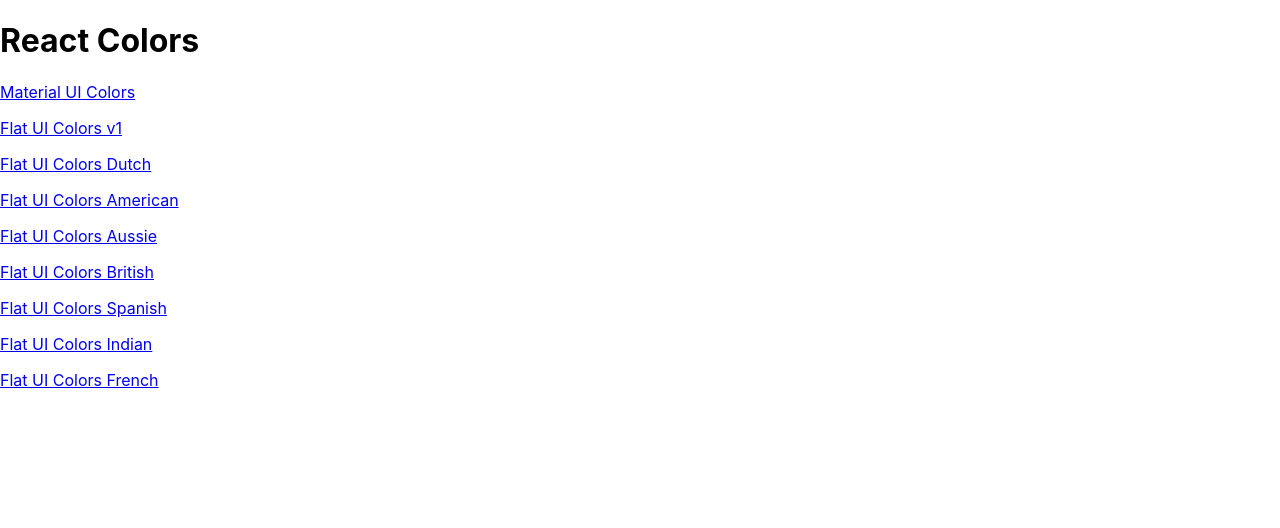
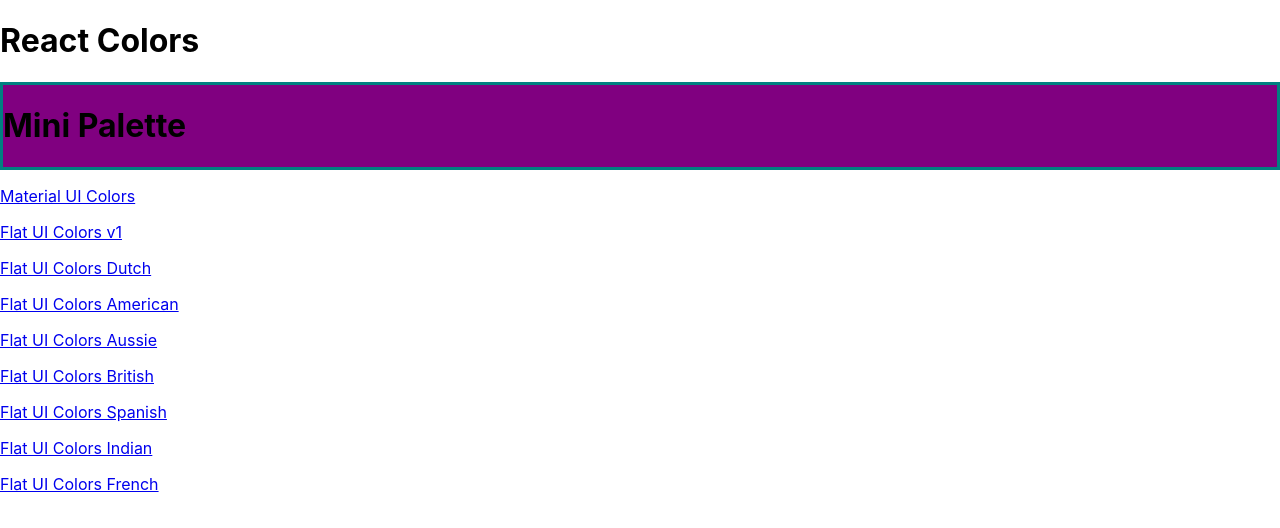
Before and after one commit to zenakent/color-app, a React (Create React App) app: page / in a window 1280 px wide. Shown: the top 528 px of the page. Built offline with nearby package versions, Linux system fonts and the light colour scheme.

Commit message:
added withStyles from material-ui with demo styles

```diff
--- a/package.json
+++ b/package.json
@@ -5,6 +5,7 @@
   "dependencies": {
     "@material-ui/core": "^4.9.7",
     "@material-ui/icons": "^4.9.1",
+    "@material-ui/styles": "^4.9.6",
     "@testing-library/jest-dom": "^4.2.4",
     "@testing-library/react": "^9.5.0",
     "@testing-library/user-event": "^7.2.1",
--- /dev/null
+++ b/src/component/MiniPalette.jsx
@@ -0,0 +1,20 @@
+import React from 'react';
+import { withStyles } from '@material-ui/styles';
+
+const styles = {
+	main: {
+		backgroundColor: 'purple',
+		border: '3px solid teal'
+	}
+};
+
+function MiniPalette(props) {
+	const { classes } = props;
+	return (
+		<div className={classes.main}>
+			<h1>Mini Palette</h1>
+		</div>
+	);
+}
+
+export default withStyles(styles)(MiniPalette);
--- a/src/component/PaletteList.jsx
+++ b/src/component/PaletteList.jsx
@@ -1,5 +1,7 @@
 import React, { Component } from 'react';
 import { Link } from 'react-router-dom';
+
+import MiniPalette from './MiniPalette';
 
 export default class PaletteList extends Component {
 	render() {
@@ -7,11 +9,10 @@
 		return (
 			<div>
 				<h1>React Colors</h1>
-				{palettes.map((palette) => (
-					<p>
-						<Link exact to={`/palette/${palette.id}`}>
-							{palette.paletteName}
-						</Link>
+				<MiniPalette />
+				{palettes.map((palette, idx) => (
+					<p key={idx}>
+						<Link to={`/palette/${palette.id}`}>{palette.paletteName}</Link>
 					</p>
 				))}
 			</div>
```
